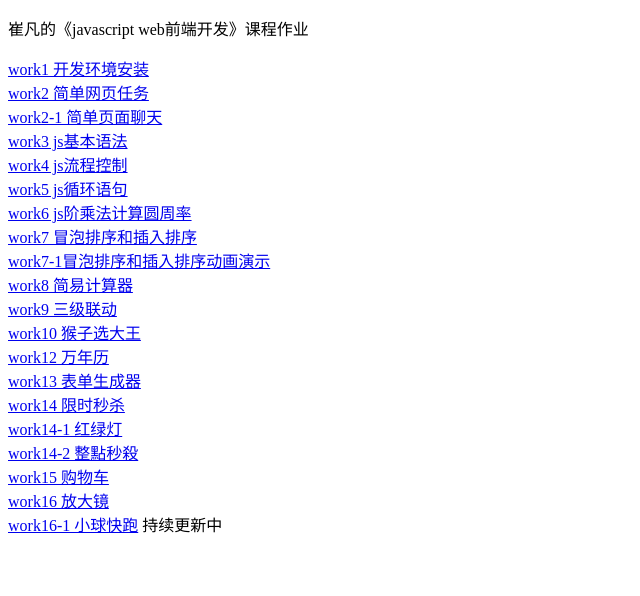
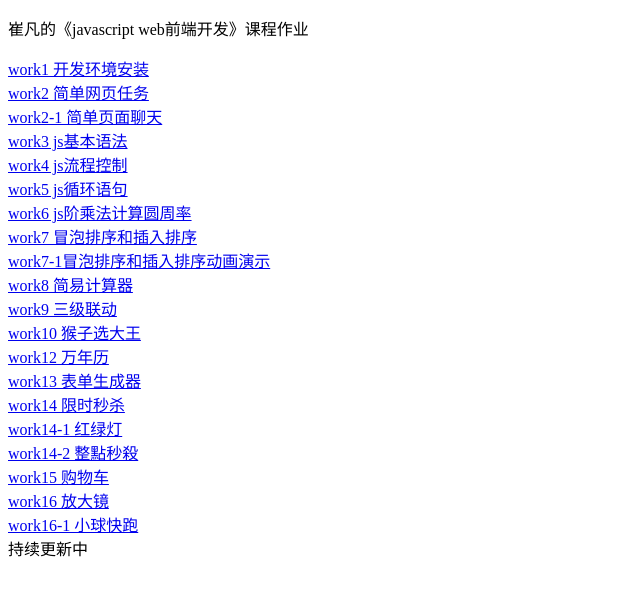
Before and after one commit to c1250082710/jswork, a website: page index.html in a window 1280 px wide. Shown: the whole page, without its empty margins (0-640 px from the left). Drawn offline with Linux system fonts and the light colour scheme.

Commit message:
work16-1

```diff
--- a/index.html
+++ b/index.html
@@ -25,7 +25,7 @@
     <a href='./work14-2/index.html'>work14-2 整點秒殺</a><br>
     <a href='./work15/index.html'>work15 购物车</a><br>
     <a href='./work16/index.html'>work16 放大镜</a><br>
-    <a href='./work16-1/index1.html'>work16-1 小球快跑</a>
+    <a href='./work16-1/index1.html'>work16-1 小球快跑</a><br>
     持续更新中
 </body>
 </html>
```
